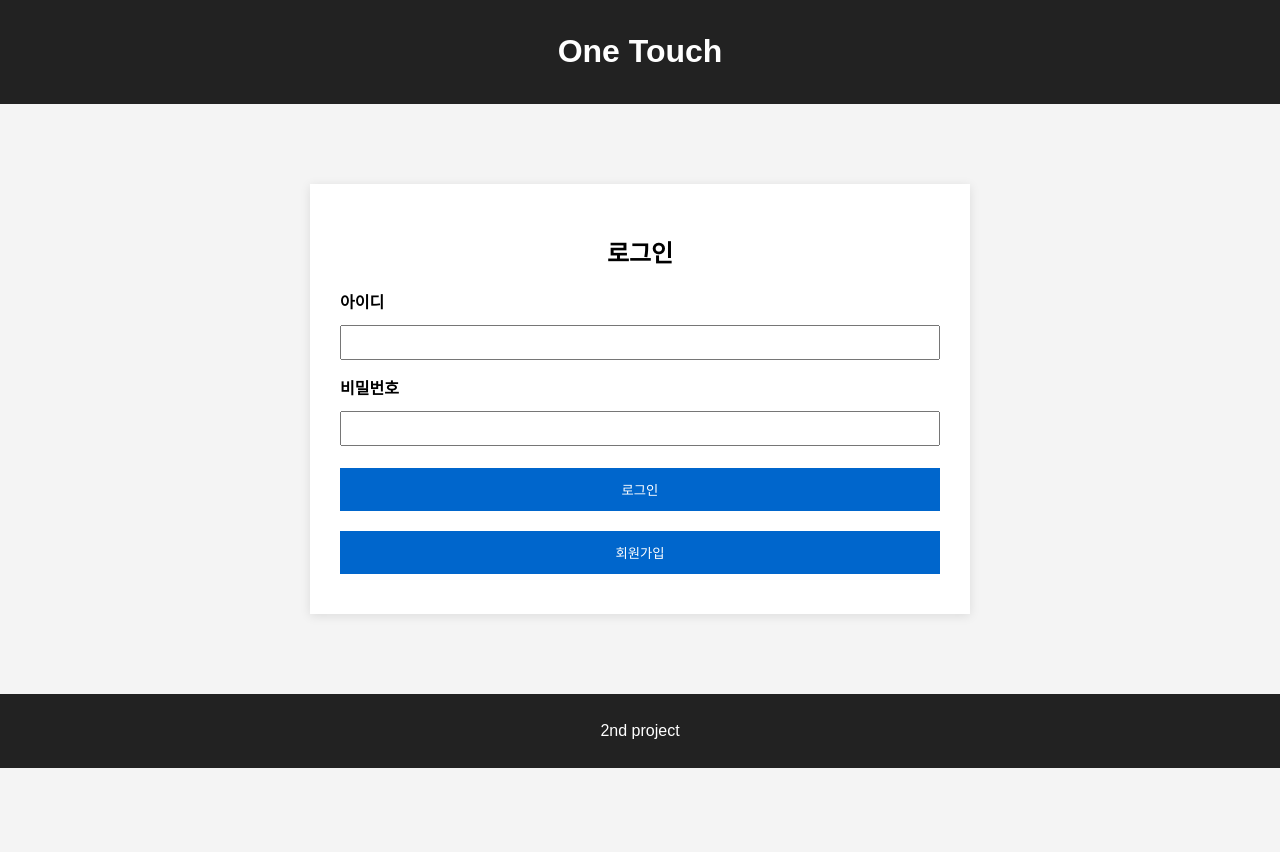
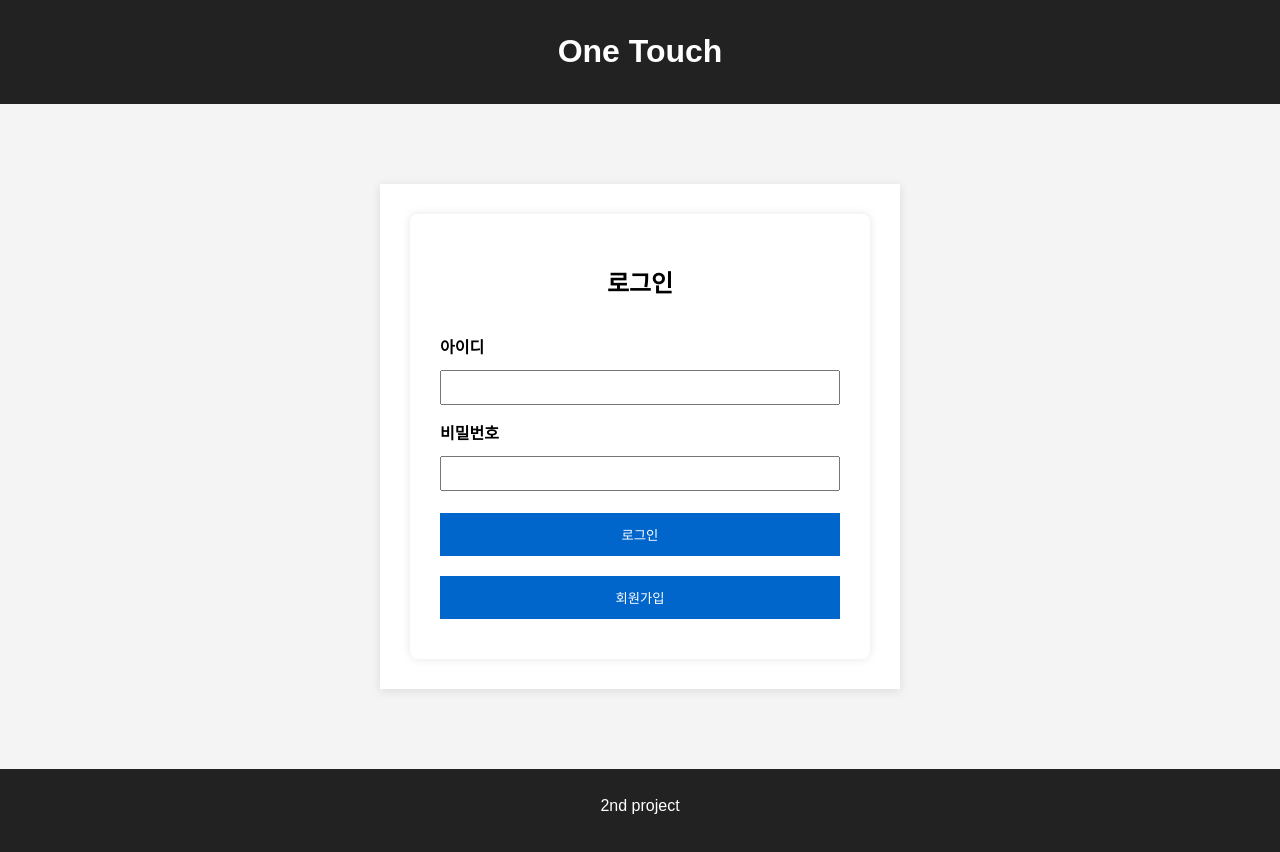
Before and after one commit to onetouch-ke/monolith, a React (Create React App) app in the folder frontend/: page / in a window 1280 px wide. Before the commit the page ends 800 px from the top, so only its background shows below. Built offline with nearby package versions, Linux system fonts and the light colour scheme.

Commit message:
로그인 css 수정

```diff
--- a/frontend/src/pages/users/Admin.jsx
+++ b/frontend/src/pages/users/Admin.jsx
@@ -10,9 +10,11 @@ function Admin() {
   return (
     <Layout>
     <div className="admin-container">
+      <table>
       <h2>관리자 페이지</h2>
       <p>관리자 ID: {user?.userId}</p>
       <p>이메일: {user?.email}</p>
+      </table>
     </div>
     </Layout>
   );
--- a/frontend/src/pages/users/Layout.css
+++ b/frontend/src/pages/users/Layout.css
@@ -1,4 +1,12 @@
-.header, .footer {
+/* Layout.css */
+
+.layout {
+  display: flex;
+  flex-direction: column;
+  min-height: 100vh;
+}
+
+.header {
   background-color: #222;
   color: white;
   text-align: center;
@@ -6,5 +14,25 @@
 }
 
 .main-content {
-  padding: 20px;
+  flex: 1;
+  display: flex;
+  justify-content: center;
+  align-items: center;
+  padding: 0;
 }
+
+
+table {
+  width: 100%;
+  border-collapse: collapse;
+  margin-top: 20px;
+}
+
+.footer {
+  background-color: #222;
+  color: white;
+  text-align: center;
+  padding: 12px 0;
+  height: 60px; /* 항상 일정한 높이 유지 */
+  flex-shrink: 0; /* 공간이 작아져도 푸터는 줄어들지 않음 */
+}
--- a/frontend/src/pages/users/Login.css
+++ b/frontend/src/pages/users/Login.css
@@ -5,18 +5,31 @@ body {
   padding: 0;
 }
 
-.container {
-  max-width: 400px;
-  margin: 100px auto;
+.login-container {
+  width: 100%;
+  max-width: 1000px;
+  min-width: 400px;
+  /* margin: auto; */
+
+  /* 중앙 정렬을 위한 flex 컨테이너 부모 기준 필요 (Layout/main-content 쪽에서 정렬) */
+  display: flex;
+  flex-direction: column;
+  justify-content: center;
+
   padding: 30px;
   background-color: #ffffff;
   box-shadow: 0 0 10px rgba(0, 0, 0, 0.1);
   text-align: center;
+  border-radius: 8px;
+
+  /* 높이 제한 */
+  max-height: 90vh;
+  height: auto;
 }
 
 input, button {
   width: 100%;
-  padding: 10px;
+  padding: 20vh;
   margin: 10px 0;
   box-sizing: border-box;
 }
--- a/frontend/src/pages/users/Main.jsx
+++ b/frontend/src/pages/users/Main.jsx
@@ -2,34 +2,19 @@ import React, { useEffect, useState } from 'react';
 import { useLocation } from 'react-router-dom';
 import './Main.css';
 import Layout from './Layout';
+import logo from '../../logo.png'; // 이미지 import
 
 function Main() {
   const location = useLocation();
   const user = location.state;
 
-  // 🎲 랜덤 요소를 위한 state
-  const [randomImage, setRandomImage] = useState('');
-  const [randomQuote, setRandomQuote] = useState('');
-
-  useEffect(() => {
-    const images = [
-      'https://source.unsplash.com/random/800x400?nature',
-      'https://source.unsplash.com/random/800x400?city',
-      'https://source.unsplash.com/random/800x400?space',
-      'https://source.unsplash.com/random/800x400?ocean',
-    ];
-
-    const randomImageIndex = Math.floor(Math.random() * images.length);
-
-    setRandomImage(images[randomImageIndex]);
-  }, []);
-
   return (
     <Layout>
       <div className="main-container">
         <h2>일반 사용자 메인 페이지</h2>
-        <img src={randomImage} alt="랜덤 이미지" className="main-random-image" />
-        <h3>인터넷 연결 확인용 무작위 이미지</h3>
+
+        <img src={logo} alt="Logo" style={{ width: '150px', height: 'auto', margin: '20px 0' }} />
+
         <p>사용자 ID: {user?.userId}</p>
         <p>이메일: {user?.email}</p>
       </div>
```
Also changed, not shown: frontend/src/logo.png (added), frontend/src/logo.svg.
